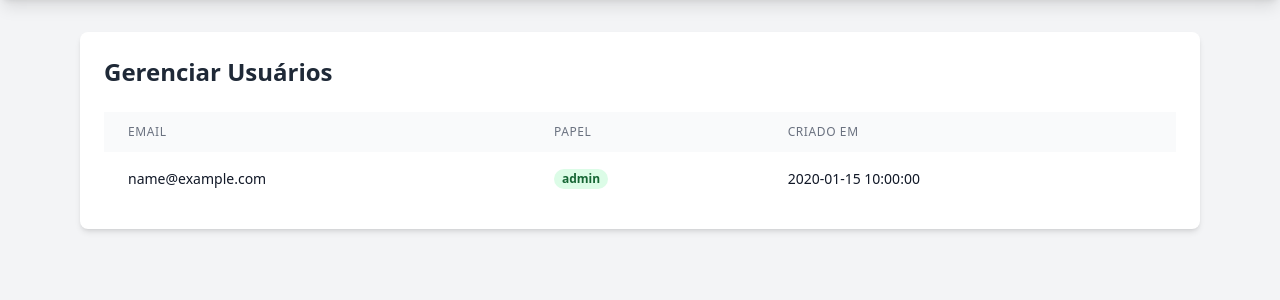
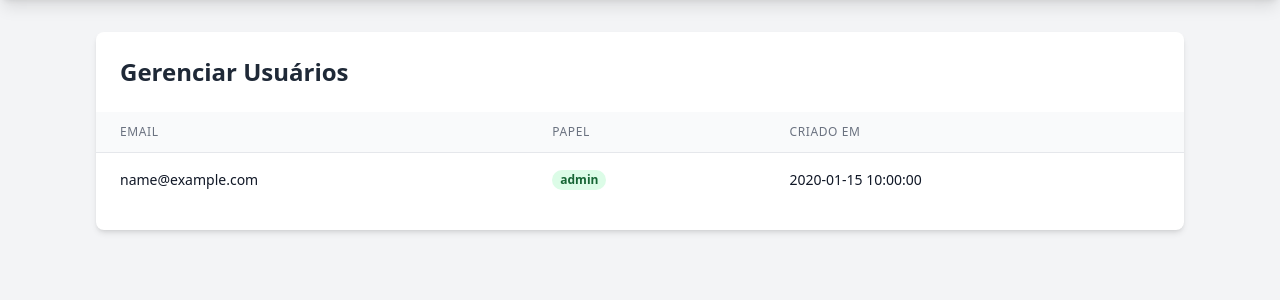
Before and after one commit to rtondev/TerraCare, a Flask app: template templates/admin/users.html in a window 1280 px wide. Shown: the part 60-360 px from the top of the page. Run offline with Flask 2, Linux system fonts and the light colour scheme; the template is opened without the code that fills it: most values are stand-ins (such as "Sample title", 1, 10 or a date in 2020); parts of the project's set-up code (start-up, migrations or seed data) failed here and were passed over; some libraries are stand-ins or nearby versions.

Commit message:
interface

```diff
--- a/templates/admin/users.html
+++ b/templates/admin/users.html
@@ -17,30 +17,30 @@
         </div>
     </nav>
 
-    <div class="max-w-6xl mx-auto mt-8 px-4">
-        <div class="bg-white rounded-lg shadow-md p-6">
-            <h2 class="text-2xl font-bold text-gray-800 mb-6">Gerenciar Usuários</h2>
+    <div class="max-w-6xl mx-auto mt-8 px-4 sm:px-6 lg:px-8">
+        <div class="bg-white rounded-lg shadow-md p-4 sm:p-6">
+            <h2 class="text-xl sm:text-2xl font-bold text-gray-800 mb-4 sm:mb-6">Gerenciar Usuários</h2>
 
-            <div class="overflow-x-auto">
-                <table class="min-w-full table-auto">
+            <div class="overflow-x-auto -mx-4 sm:-mx-6">
+                <table class="min-w-full divide-y divide-gray-200">
                     <thead class="bg-gray-50">
                         <tr>
-                            <th class="px-6 py-3 text-left text-xs font-medium text-gray-500 uppercase tracking-wider">Email</th>
-                            <th class="px-6 py-3 text-left text-xs font-medium text-gray-500 uppercase tracking-wider">Papel</th>
-                            <th class="px-6 py-3 text-left text-xs font-medium text-gray-500 uppercase tracking-wider">Criado em</th>
+                            <th class="px-3 sm:px-6 py-3 text-left text-xs font-medium text-gray-500 uppercase tracking-wider">Email</th>
+                            <th class="px-3 sm:px-6 py-3 text-left text-xs font-medium text-gray-500 uppercase tracking-wider">Papel</th>
+                            <th class="px-3 sm:px-6 py-3 text-left text-xs font-medium text-gray-500 uppercase tracking-wider">Criado em</th>
                         </tr>
                     </thead>
                     <tbody class="bg-white divide-y divide-gray-200">
                         {% for user in users %}
                         <tr>
-                            <td class="px-6 py-4 whitespace-nowrap text-sm text-gray-900">{{ user.email }}</td>
-                            <td class="px-6 py-4 whitespace-nowrap text-sm text-gray-900">
+                            <td class="px-3 sm:px-6 py-4 whitespace-nowrap text-xs sm:text-sm text-gray-900">{{ user.email }}</td>
+                            <td class="px-3 sm:px-6 py-4 whitespace-nowrap text-xs sm:text-sm text-gray-900">
                                 <span class="px-2 inline-flex text-xs leading-5 font-semibold rounded-full
                                     {% if user.role == 'admin' %}bg-purple-100 text-purple-800{% else %}bg-green-100 text-green-800{% endif %}">
                                     {{ user.role }}
                                 </span>
                             </td>
-                            <td class="px-6 py-4 whitespace-nowrap text-sm text-gray-900">{{ user.created_at }}</td>
+                            <td class="px-3 sm:px-6 py-4 whitespace-nowrap text-xs sm:text-sm text-gray-900">{{ user.created_at }}</td>
                         </tr>
                         {% endfor %}
                     </tbody>
```
Also changed, not shown: templates/login.html (+4 -4 lines), templates/profile.html (+7 -5 lines), templates/register.html (+4 -4 lines).
